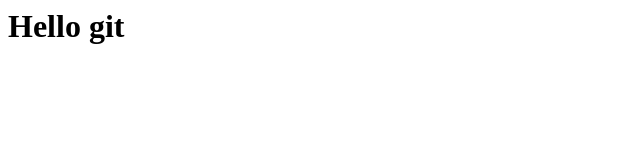
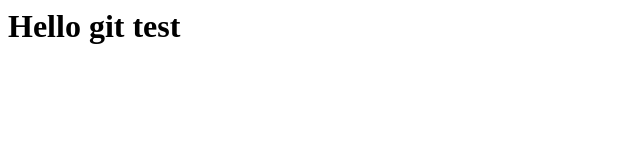
Before and after one commit to deemanrip/git-sample, a plain HTML site: page index.html in a window 1280 px wide. Shown: the full height of the page, 0-640 px from the left. Drawn offline with Linux system fonts and the light colour scheme.

Commit message:
another commit

```diff
--- a/index.html
+++ b/index.html
@@ -1 +1 @@
-<h1>Hello git</h1>
+<h1>Hello git test</h1>
```
